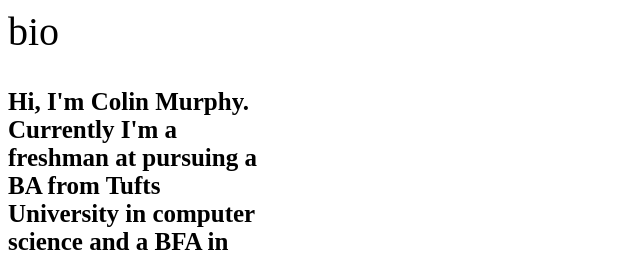
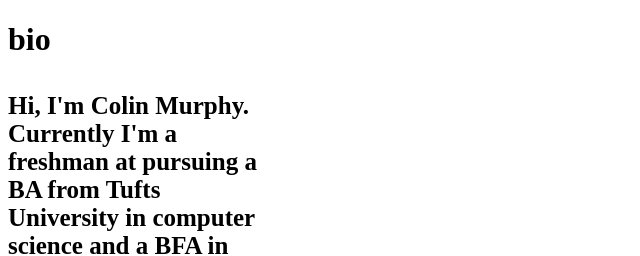
Before and after one commit to cmurph11/cmurph11.github.io, a plain HTML site: page bio.html in a window 1280 px wide. Shown: the top 256 px of the page, 0-640 px from the left. Drawn offline with Linux system fonts and the light colour scheme.

Commit message:
fixed bio

```diff
--- a/bio.html
+++ b/bio.html
@@ -6,6 +6,6 @@
 </head>
 
 <body>
-	<h0>bio</h0>
+	<h1>bio</h1>
 	<h4>Hi, I'm Colin Murphy. Currently I'm a freshman at pursuing a BA from Tufts University in computer science and a BFA in Studio art at the School of the Museum of Fine Arts in Boston, with a focus in photography. Within studio art, I'm really interested in the intersection of tech, the arts, and culture, particularly with personal representation on social media and other web interfaces.</h4>
 </body>
```
